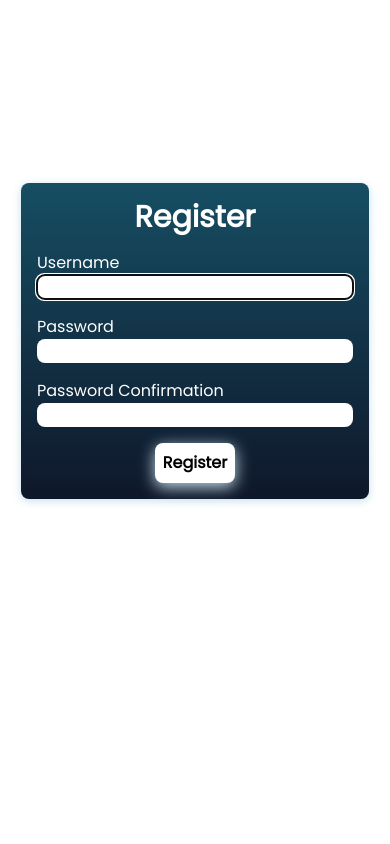
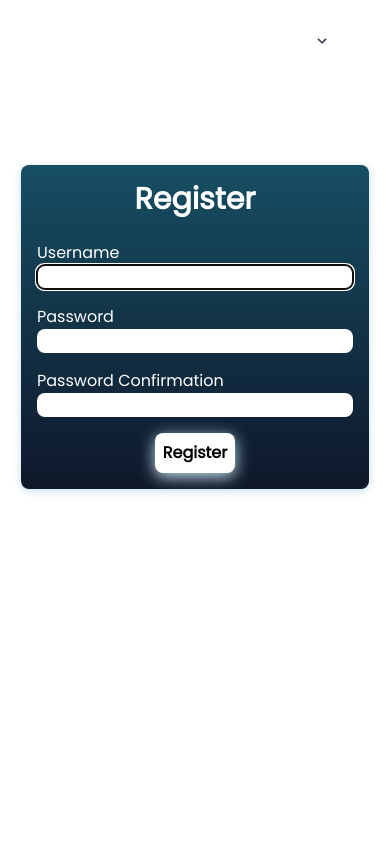
Before and after one commit to LyzanderAndrylie/ristek-oprec-medSOS, a Django app: page /register/ in a window 390 px wide. Run offline with Django 4.2, Linux system fonts and the light colour scheme; some libraries are stand-ins or nearby versions.

Commit message:
Imporve feedback and UI

```diff
--- a/authentication_feature/static/authentication_feature/script.js
+++ b/authentication_feature/static/authentication_feature/script.js
@@ -1,3 +1,4 @@
+function setLoginForm() {
     const form = document.querySelector("form");
 
     form.addEventListener("submit", async (e) => {
@@ -15,20 +16,52 @@ form.addEventListener("submit", async (e) => {
             if (response.status === 200) {
                 location.assign(form?.dataset.redirecturl);
             } else {
+            addMessage(data.message, "login")
+            }
+
+        } catch (error) {
+            addMessage(error, "login");
+        }
+
+    })
+}
+
+function setRegisterForm() {
+    const form = document.getElementById("register-form");
+
+    form.addEventListener("submit", async (e) => {
+        e.preventDefault();
+
+        try {
+            const response = await fetch(form?.dataset.posturl, {
+                method: "POST",
+                body: new FormData(form),
+            })
+
+            const data = await response.json();
+
+            console.log(data);
+
+            if (response.status === 200) {
+                location.assign(form?.dataset.redirecturl);
+            } else {
+                addMessage(data.message, "register");
+            }
+
+        } catch (error) {
+            addMessage(error, "register");
+        }
+
+    })
+}
+
+function addMessage(errorMessage, id) {
     document.getElementById("message")?.remove();
-            const div = document.getElementById("login") ?? document.getElementById("register");
+    const div = document.getElementById(id);
     div.insertAdjacentHTML("afterbegin", `
-                <div id="message" class="mb-4 p-4 font-bold text-white bg-red-300 rounded-lg">Detail:<br>${data.message}</div>
+                <div id="message" class="mb-4 p-4 font-bold text-white bg-red-300 rounded-lg max-w-[320px]">Detail:<br>${errorMessage}</div>
             `)
 }
 
-    } catch (error) {
-        console.log(error);
-        document.getElementById("message")?.remove();
-        const div = document.getElementById("login") ?? document.getElementById("register");
-            div.insertAdjacentHTML("afterbegin", `
-                <div class="mb-4 p-4 font-bold text-white bg-red-300 rounded-lg">Detail:<br>${error}</div>
-            `)
-    }
-
-})
+setLoginForm();
+setRegisterForm();
--- a/authentication_feature/templates/login.html
+++ b/authentication_feature/templates/login.html
@@ -11,7 +11,7 @@
     <form id="login-form" method="post" class="p-4 bg-gradient-to-b from-cyan-900 to-slate-900 rounded-lg mb-4 min-h-[150px] drop-shadow-[0_2px_4px_#C5E0EB]"
         data-posturl="{% url 'authentication_feature:login_ajax' %}" data-redirecturl="{% url 'information:index' %}">
         {% csrf_token %}
-        <div class="font-bold text-3xl text-center mb-4">Login</div>
+        <div class="font-bold text-3xl text-center mb-6">Login</div>
         <div class="username mb-4">
             <label for="username">Username</label><br>
             <input type="text" name="username" placeholder="Username" class="bg-primary-color rounded-lg">
--- a/authentication_feature/templates/register.html
+++ b/authentication_feature/templates/register.html
@@ -12,7 +12,7 @@
         data-posturl="{% url 'authentication_feature:register_ajax' %}"
         data-redirecturl="{% url 'information:index' %}">
         {% csrf_token %}
-        <div class="font-bold text-3xl text-center mb-4">Register</div>
+        <div class="font-bold text-3xl text-center mb-6">Register</div>
         <div class="username mb-4">
             <label for="{{ form.username.id_for_label }}">Username</label><br>
             <input type="text" name="username" maxlength="150" autocapitalize="none" autocomplete="username" autofocus="" required="" id="id_username" class="bg-primary-color rounded-lg">
--- a/authentication_feature/views.py
+++ b/authentication_feature/views.py
@@ -29,7 +29,7 @@ def register_ajax(request):
         else:
             return JsonResponse({
                 "status": False,
-                "message": form.errors.as_json()
+                "message": form.errors.as_text()
             }, status=401)
 
     return JsonResponse({
@@ -118,7 +118,7 @@ def update_profile_ajax(request, username):
         else:
             return JsonResponse({
                 "status": False,
-                "message": profile_form.errors.as_json
+                "message": profile_form.errors.as_text()
             }, status=401)
 
     return JsonResponse({
--- a/information/templates/index.html
+++ b/information/templates/index.html
@@ -22,7 +22,7 @@
             <textarea placeholder="What's happening?" name="content" cols="30" rows="8"
                 class="bg-primary-color text-white border-cyan-200 rounded p-2 drop-shadow-[0_1px_6px_#C5E0EB]" required></textarea>
             <div class="buttons flex flex-col gap-4 grow max-w-[250px] justify-end">
-                <button class="p-2 font-semibold bg-white text-black rounded-lg drop-shadow-[0_4px_8px_#C5E0EB] hover:bg-slate-800 hover:text-white">Edit Close Friends</button>
+                <button class=" p-2 font-semibold bg-white text-black rounded-lg drop-shadow-[0_4px_8px_#C5E0EB] hover:bg-slate-800 hover:text-white">Edit Close Friends</button>
                 <button type="submit" id="submit" class="p-2 font-semibold bg-white text-black rounded-lg drop-shadow-[0_4px_8px_#C5E0EB] hover:bg-slate-800 hover:text-white">Post</button>
             </div>
         </form>
--- a/templates/base.html
+++ b/templates/base.html
@@ -46,21 +46,38 @@
                         <path d="M9.293 12.95l.707.707L15.657 8l-1.414-1.414L10 10.828 5.757 6.586 4.343 8z" />
                     </svg>
                 </button>
-                <ul class="dropdown-menu absolute hidden text-gray-700 pt-1">
+                <ul class="dropdown-menu absolute hidden z-20 text-gray-700 pt-1">
                     <li class=""><a class="rounded-t bg-white hover:bg-gray-400 py-2 px-4 block whitespace-no-wrap"
                             href="{% url 'authentication_feature:profile_page' username=user.username %}">Profile</a>
                     </li>
                     <li class=""><a class="bg-white hover:bg-gray-400 py-2 px-4 block whitespace-no-wrap"
                             href="{% url 'authentication_feature:edit_profile_page' username=user.username %}">Edit
                             Profile</a></li>
-                    <li class=""><a class="rounded-b bg-red-500 text-white hover:bg-gray-400 py-2 px-4 block whitespace-no-wrap"
+                    <li class=""><a
+                            class="rounded-b bg-red-500 text-white hover:bg-gray-400 py-2 px-4 block whitespace-no-wrap"
                             href="{% url 'authentication_feature:logout' %}">Logout</a></li>
                 </ul>
             </div>
 
             {% else %}
-            <div class="register text-lg"><a href="{% url 'authentication_feature:register_page' %}">Register</a></div>
-            <div class="login text-lg"><a href="{% url 'authentication_feature:login_page' %}">Login</a></div>
+            <div class="register text-lg max-sm:hidden"><a
+                    href="{% url 'authentication_feature:register_page' %}">Register</a></div>
+            <div class="login text-lg max-sm:hidden"><a href="{% url 'authentication_feature:login_page' %}">Login</a>
+            </div>
+            <div class="dropdown inline-block relative sm:hidden">
+                <button class="bg-white text-gray-700 font-semibold py-2 px-4 mr-3 rounded inline-flex items-center">
+                    <svg class="fill-current h-4 w-4" xmlns="http://www.w3.org/2000/svg" viewBox="0 0 20 20">
+                        <path d="M9.293 12.95l.707.707L15.657 8l-1.414-1.414L10 10.828 5.757 6.586 4.343 8z" />
+                    </svg>
+                </button>
+                <ul class="dropdown-menu absolute hidden z-20 text-gray-700 pt-1">
+                    <li class=""><a class="rounded-t bg-white hover:bg-gray-400 py-2 px-4 block whitespace-no-wrap"
+                            href="{% url 'authentication_feature:register_page' %}">Register</a>
+                    </li>
+                    <li class=""><a class="rounded-t bg-white hover:bg-gray-400 py-2 px-4 block whitespace-no-wrap"
+                            href="{% url 'authentication_feature:login_page' %}">Login</a></li>
+                </ul>
+            </div>
             {% endif %}
         </div>
     </div>
--- a/tweet_api/views.py
+++ b/tweet_api/views.py
@@ -21,6 +21,10 @@ def ApiOverview(request):
 
 @api_view(['POST'])
 def add_tweet(request):
+    print(request.data)
+    if request.data["user"] == "None":
+        return Response({"message": "User must login before posting tweet"}, status=status.HTTP_404_NOT_FOUND)
+
     if str(request.user.pk) == request.data["user"]:
         tweet = TweetSerializer(data=request.data)
 
```
Also changed, not shown: information/static/information/script.js (+7 -2 lines). Lines whose indentation alone changed are shown as unchanged.
